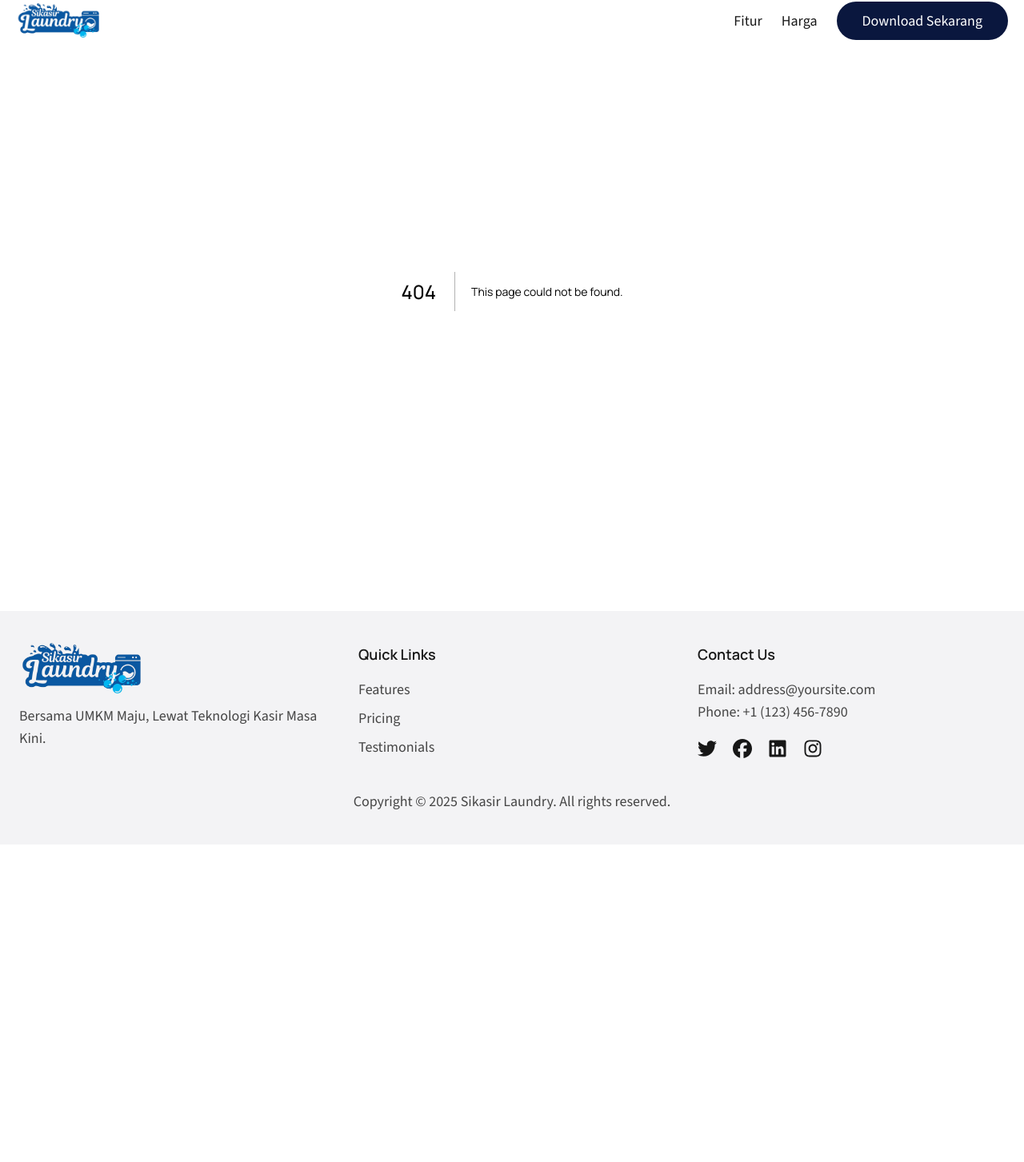
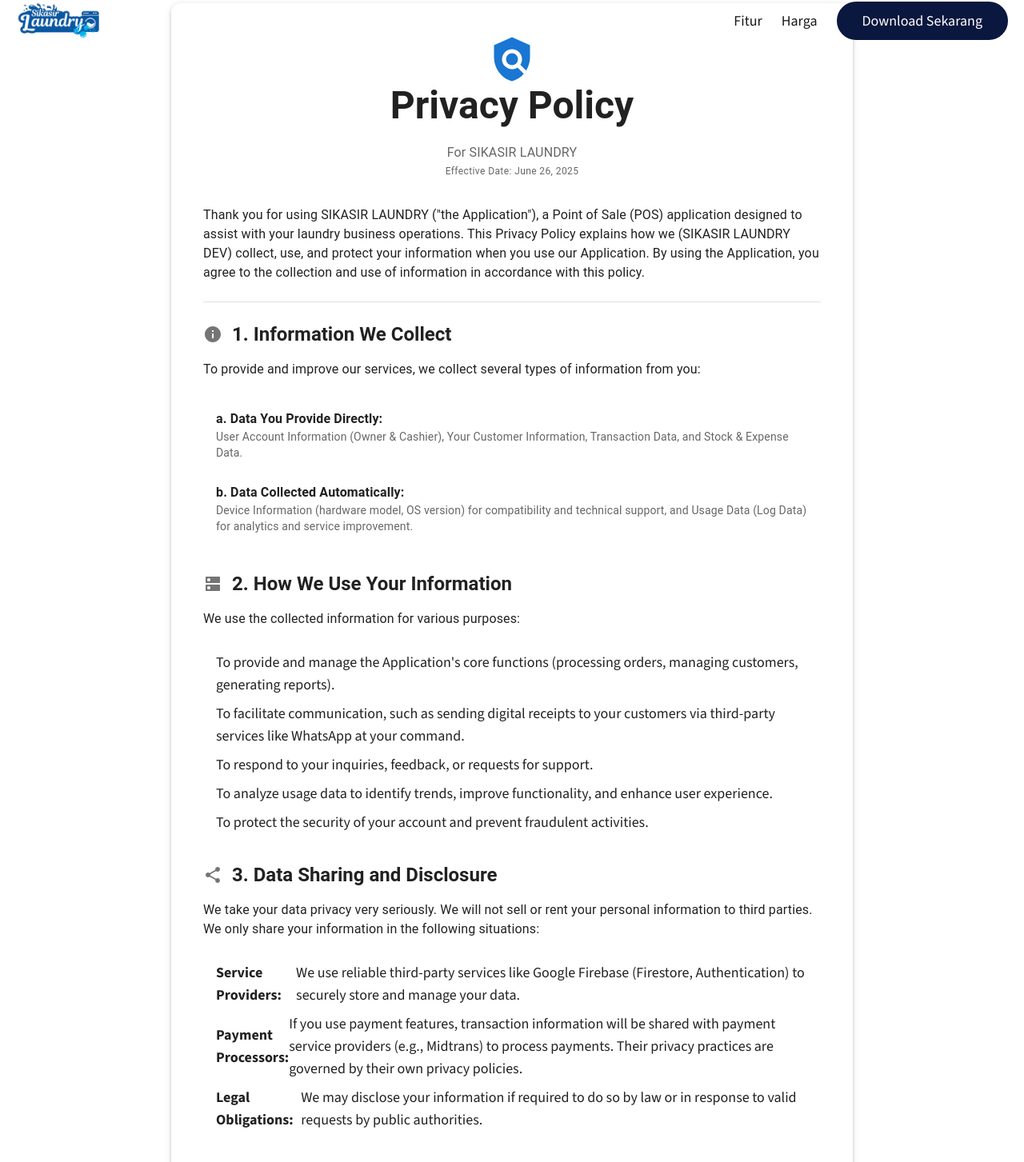
Before and after one commit to indriyantongrh/sikasirlandingpage, a Next.js app: page /privar-policy in a window 1280 px wide. Before the commit this address had no page. Shown: the part 36-1489 px from the top of the page at 80% size. Before the commit the page ends 1092 px from the top, so only its background shows below. Built offline with nearby package versions, Linux system fonts and the light colour scheme.

Commit message:
update page privacy policy

```diff
--- /dev/null
+++ b/src/app/privar-policy/page.tsx
@@ -0,0 +1,164 @@
+// app/privacy-policy/page.tsx
+import React from 'react';
+import { Container, Typography, Paper, Box, Divider, List, ListItem, ListItemIcon, ListItemText } from '@mui/material';
+import {
+  Policy,
+  Info,
+  Security,
+  Dns,
+  Share,
+  Lock,
+  ContactMail,
+  Update,
+  ChildCare
+} from '@mui/icons-material';
+
+// Helper component for consistent section titles
+const SectionTitle = ({ icon, text }: { icon: React.ReactNode, text: string }) => (
+  <Box sx={{ display: 'flex', alignItems: 'center', mb: 2, mt: 3 }}>
+    {icon}
+    <Typography variant="h5" component="h2" fontWeight="bold" sx={{ ml: 1.5 }}>
+      {text}
+    </Typography>
+  </Box>
+);
+
+export default function PrivacyPolicyPage() {
+  const effectiveDate = "June 26, 2025"; // TODO: Change to your effective date
+  const developerName = "SIKASIR LAUNDRY DEV"; // TODO: Change to your name
+  const contactEmail = "support@sikasirlaundry.web.id"; // TODO: Change to your email
+  const websiteUrl = "https://sikasirlaundry.web.id/"; // Your website link
+
+  return (
+    <Container maxWidth="md" sx={{ py: 5 }}>
+      <Paper elevation={3} sx={{ p: { xs: 2, sm: 3, md: 5 }, borderRadius: '12px' }}>
+        <Box sx={{ textAlign: 'center', mb: 4 }}>
+          <Policy color="primary" sx={{ fontSize: 60 }} />
+          <Typography variant="h3" component="h1" fontWeight="bold" gutterBottom>
+            Privacy Policy
+          </Typography>
+          <Typography variant="subtitle1" color="text.secondary">
+            For SIKASIR LAUNDRY
+          </Typography>
+          <Typography variant="caption" display="block" color="text.secondary">
+            Effective Date: {effectiveDate}
+          </Typography>
+        </Box>
+
+        <Typography variant="body1" sx={{ mb: 3 }}>
+          Thank you for using SIKASIR LAUNDRY ("the Application"), a Point of Sale (POS) application designed to assist with your laundry business operations. This Privacy Policy explains how we ({developerName}) collect, use, and protect your information when you use our Application. By using the Application, you agree to the collection and use of information in accordance with this policy.
+        </Typography>
+
+        <Divider sx={{ my: 2 }} />
+
+        {/* --- 1. Information We Collect --- */}
+        <section>
+          <SectionTitle icon={<Info color="action" />} text="1. Information We Collect" />
+          <Typography variant="body1" paragraph>
+            To provide and improve our services, we collect several types of information from you:
+          </Typography>
+          <List>
+            <ListItem>
+              <ListItemText
+                primary="a. Data You Provide Directly:"
+                secondary={
+                  "User Account Information (Owner & Cashier), Your Customer Information, Transaction Data, and Stock & Expense Data."
+                }
+                primaryTypographyProps={{ fontWeight: 'bold' }}
+              />
+            </ListItem>
+            <ListItem>
+              <ListItemText
+                primary="b. Data Collected Automatically:"
+                secondary={
+                  "Device Information (hardware model, OS version) for compatibility and technical support, and Usage Data (Log Data) for analytics and service improvement."
+                }
+                primaryTypographyProps={{ fontWeight: 'bold' }}
+              />
+            </ListItem>
+          </List>
+        </section>
+
+        {/* --- 2. How We Use Your Information --- */}
+        <section>
+          <SectionTitle icon={<Dns color="action" />} text="2. How We Use Your Information" />
+          <Typography variant="body1" paragraph>
+            We use the collected information for various purposes:
+          </Typography>
+           <List dense>
+              <ListItem>To provide and manage the Application's core functions (processing orders, managing customers, generating reports).</ListItem>
+              <ListItem>To facilitate communication, such as sending digital receipts to your customers via third-party services like WhatsApp at your command.</ListItem>
+              <ListItem>To respond to your inquiries, feedback, or requests for support.</ListItem>
+              <ListItem>To analyze usage data to identify trends, improve functionality, and enhance user experience.</ListItem>
+              <ListItem>To protect the security of your account and prevent fraudulent activities.</ListItem>
+           </List>
+        </section>
+
+        {/* --- 3. Data Sharing and Disclosure --- */}
+        <section>
+          <SectionTitle icon={<Share color="action" />} text="3. Data Sharing and Disclosure" />
+          <Typography variant="body1" paragraph>
+            We take your data privacy very seriously. We will not sell or rent your personal information to third parties. We only share your information in the following situations:
+          </Typography>
+          <List dense>
+              <ListItem><strong>Service Providers:</strong> We use reliable third-party services like Google Firebase (Firestore, Authentication) to securely store and manage your data.</ListItem>
+              <ListItem><strong>Payment Processors:</strong> If you use payment features, transaction information will be shared with payment service providers (e.g., Midtrans) to process payments. Their privacy practices are governed by their own privacy policies.</ListItem>
+              <ListItem><strong>Legal Obligations:</strong> We may disclose your information if required to do so by law or in response to valid requests by public authorities.</ListItem>
+           </List>
+        </section>
+
+        {/* --- 4. Data Security --- */}
+        <section>
+          <SectionTitle icon={<Security color="action" />} text="4. Data Security" />
+           <Typography variant="body1" paragraph>
+            The security of your data is our priority. We implement reasonable security measures to protect your information from unauthorized access, alteration, disclosure, or destruction. Data is stored on secure Firebase servers, and sensitive data such as passwords are encrypted. However, please remember that no method of transmission over the internet or method of electronic storage is 100% secure.
+          </Typography>
+        </section>
+
+        {/* --- 5. Application Permissions --- */}
+        <section>
+          <SectionTitle icon={<Lock color="action" />} text="5. Application Permissions" />
+          <Typography variant="body1" paragraph>
+            Our Application may request the following permissions on your device:
+          </Typography>
+           <List dense>
+              <ListItem><strong>Storage:</strong> Required to save exported files, such as reports in Excel format.</ListItem>
+              <ListItem><strong>Bluetooth:</strong> Required to connect with thermal printers for printing receipts.</ListItem>
+           </List>
+            <Typography variant="body1" paragraph>
+            We will only use these permissions for the stated functionalities and will not access your personal data outside the scope of these functions.
+          </Typography>
+        </section>
+
+        {/* --- 6. Children's Privacy --- */}
+        <section>
+          <SectionTitle icon={<ChildCare color="action" />} text="6. Children's Privacy" />
+           <Typography variant="body1" paragraph>
+            Our service does not address anyone under the age of 13. We do not knowingly collect personally identifiable information from children under 13.
+          </Typography>
+        </section>
+
+        {/* --- 7. Changes to This Privacy Policy --- */}
+        <section>
+          <SectionTitle icon={<Update color="action" />} text="7. Changes to This Privacy Policy" />
+           <Typography variant="body1" paragraph>
+            We may update our Privacy Policy from time to time. We will notify you of any changes by posting the new Privacy Policy on this page. You are advised to review this Privacy Policy periodically for any changes.
+          </Typography>
+        </section>
+
+        {/* --- 8. Contact Us --- */}
+        <section>
+          <SectionTitle icon={<ContactMail color="action" />} text="8. Contact Us" />
+          <Typography variant="body1" paragraph>
+            If you have any questions or suggestions about our Privacy Policy, do not hesitate to contact us at:
+          </Typography>
+          <List dense>
+              <ListItem><strong>Email:</strong> {contactEmail}</ListItem>
+              <ListItem><strong>Website:</strong> {websiteUrl}</ListItem>
+           </List>
+        </section>
+
+      </Paper>
+    </Container>
+  );
+}
```
